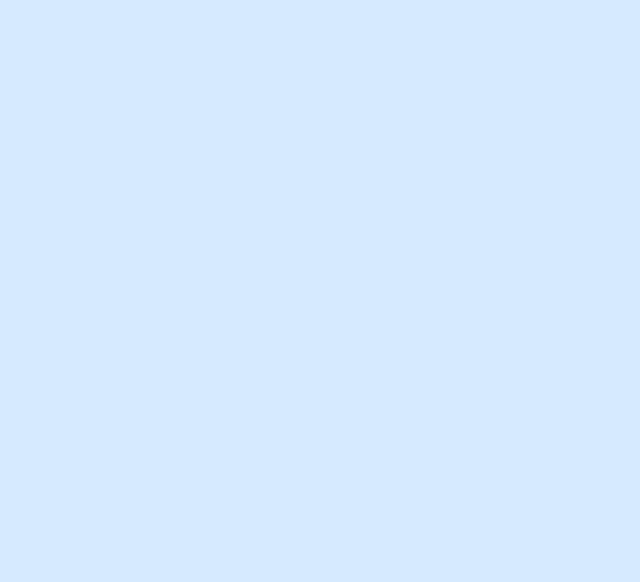
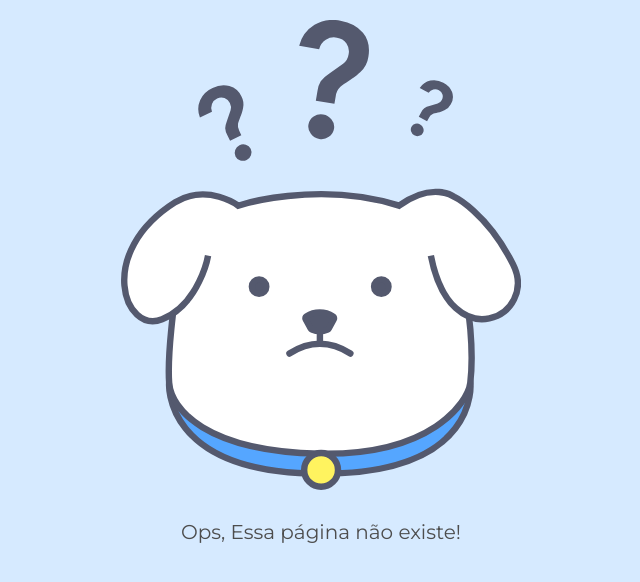
Before and after one commit to J3eff/pets-react-router, a React (Create React App) app in the folder petshop/: page /posts/1 in a window 1280 px wide. Shown: the top 582 px of the page, without its empty margins (319-959 px from the left). Built offline with nearby package versions, Linux system fonts and the light colour scheme.

Commit message:
Pagina404

```diff
--- a/petshop/src/App.jsx
+++ b/petshop/src/App.jsx
@@ -4,6 +4,7 @@
 
 import Home from './paginas/Home';
 import Sobre from './paginas/Sobre';
+import Pagina404 from './paginas/Pagina404';
 
 function App() {
 
@@ -20,6 +21,10 @@
             <Sobre />
           </Route>
 
+          <Route>
+            <Pagina404 />
+          </Route>
+
         </Switch>
       </Router>
     </>
--- /dev/null
+++ b/petshop/src/paginas/Pagina404.jsx
@@ -0,0 +1,16 @@
+import React from 'react';
+import imagem from '../assets/img/doguito404.svg';
+import '../assets/css/404.css';
+
+const Pagina404 = () => {
+    return (
+        <main className="container flex flex--centro flex--coluna" >
+            <img className="doguito-imagem" src={imagem} alt="ilustação doguito" />
+            <p className='naoencontrado-texto'>
+                Ops, Essa página não existe!
+            </p>
+        </main>
+    )
+}
+
+export default Pagina404;
```
Also changed, not shown: 1 other file (tests, documents, lock files or other folders).
